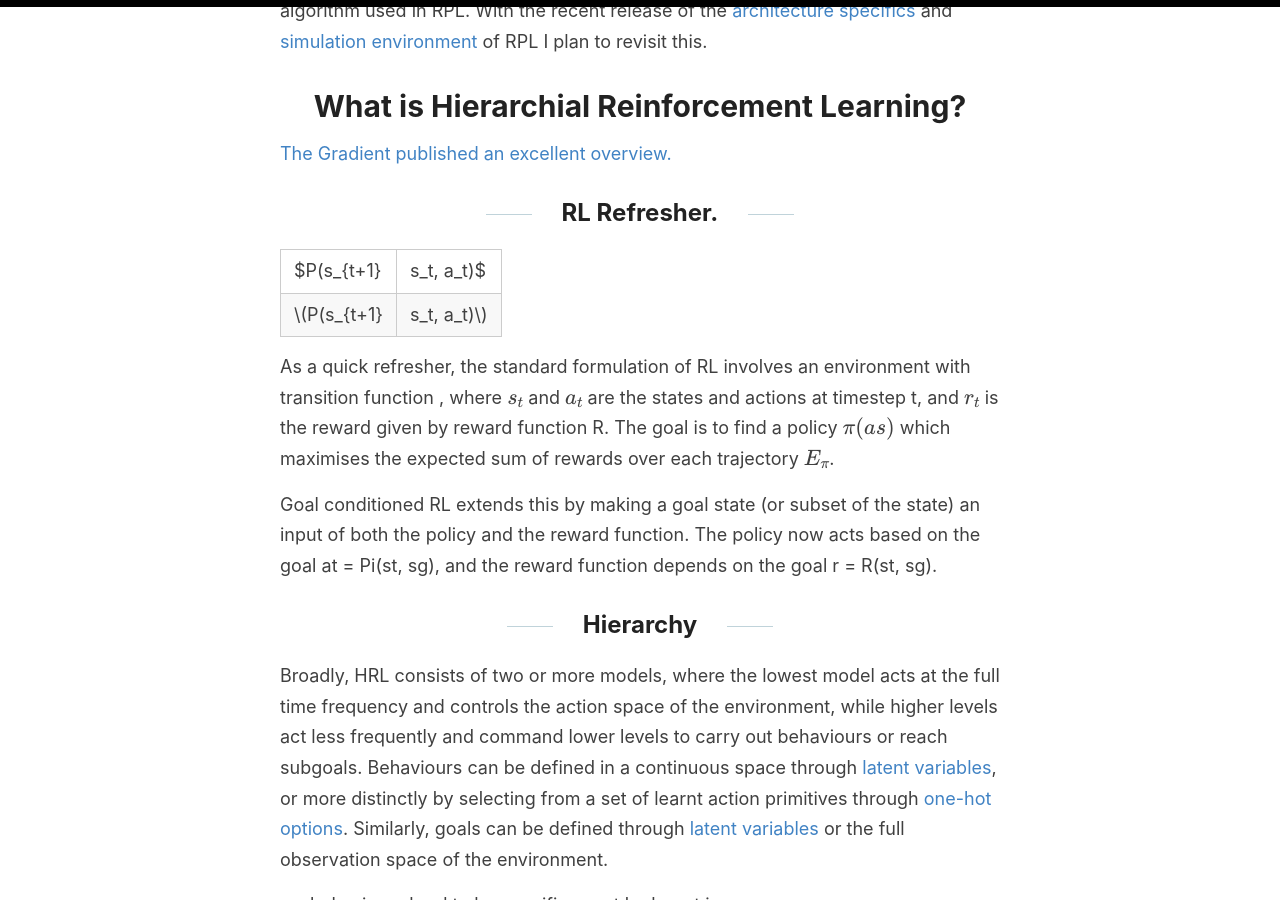
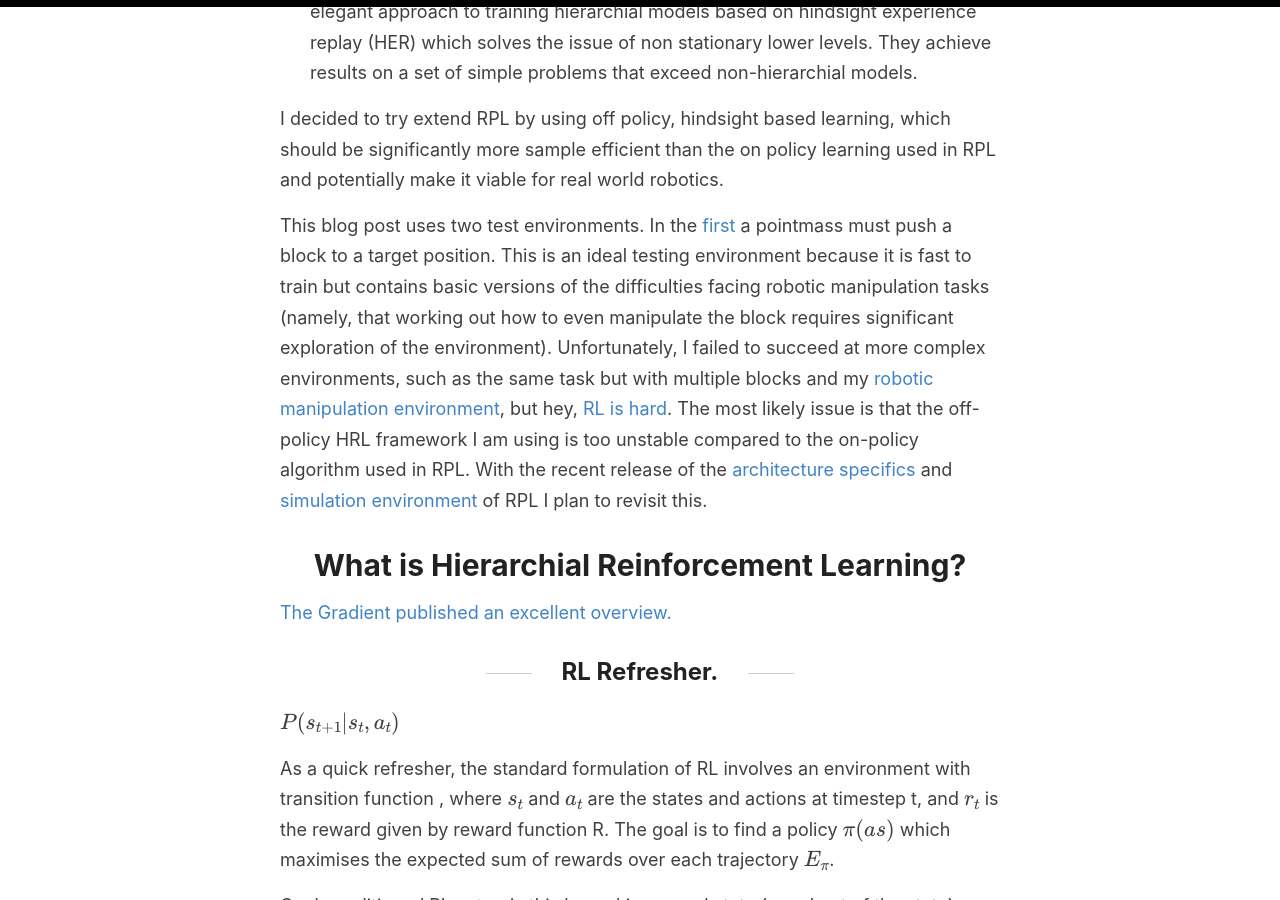
Before and after one commit to sholtodouglas/sholtodouglas.github.io, a Jekyll site: the page built from _posts/2020-06-03-DoesHierarchialRLWorkYet.md, in a window 1280 px wide and 900 px high, scrolled down 1888 px. Built offline with Jekyll 4.4.1, drawn with Linux system fonts in a browser that asks for light colours; formulas are drawn with MathJax 3.

Commit message:
Update 2020-06-03-DoesHierarchialRLWorkYet.md

```diff
--- a/_posts/2020-06-03-DoesHierarchialRLWorkYet.md
+++ b/_posts/2020-06-03-DoesHierarchialRLWorkYet.md
@@ -28,8 +32,7 @@
 
 ## RL Refresher.
 
-$P(s_{t+1}| s_t, a_t)$
-\\(P(s_{t+1}|s_t, a_t)\\)
+$P(s_{t+1} \| s_t, a_t)$
 
 As a quick refresher, the standard formulation of RL involves an environment with transition function , where $s_t$ and $a_t$ are the states and actions at timestep t, and $r_t$ is the reward given by reward function R. The goal is to find a policy $\pi(a s)$ which maximises the expected sum of rewards over each trajectory $E_{\pi}$.
 
```
Also changed, not shown: other parts of _posts/2020-06-03-DoesHierarchialRLWorkYet.md (+4 -0 lines).
